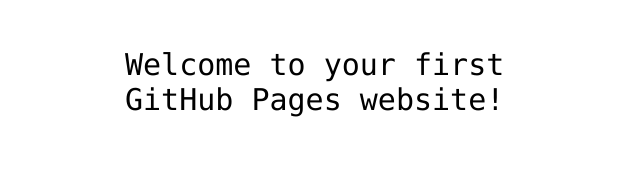
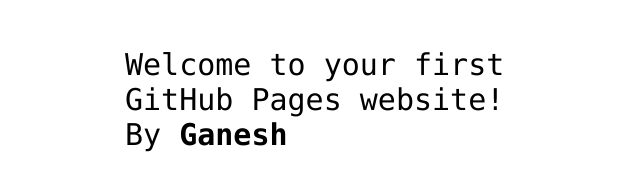
Before and after one commit to vishalganesh123/hello-world, a plain HTML site: page index.html in a window 1280 px wide. Shown: the part 341-532 px from the top of the page, without its empty margins (315-955 px from the left). Drawn offline with Linux system fonts and the light colour scheme.

Commit message:
Update index.html

```diff
--- a/index.html
+++ b/index.html
@@ -12,7 +12,7 @@
 <img src="https://octodex.github.com/images/daftpunktocat-thomas.gif" id="octocat" alt="octocat-gif" />
 
 <!-- Change this code here by copy and pasting your template on line 15 -->
-<p>Welcome to your first GitHub Pages website!</p>
+  <p>Welcome to your first GitHub Pages website!  By <b>Ganesh</b></p>
 
 </body>
 </html>
```
